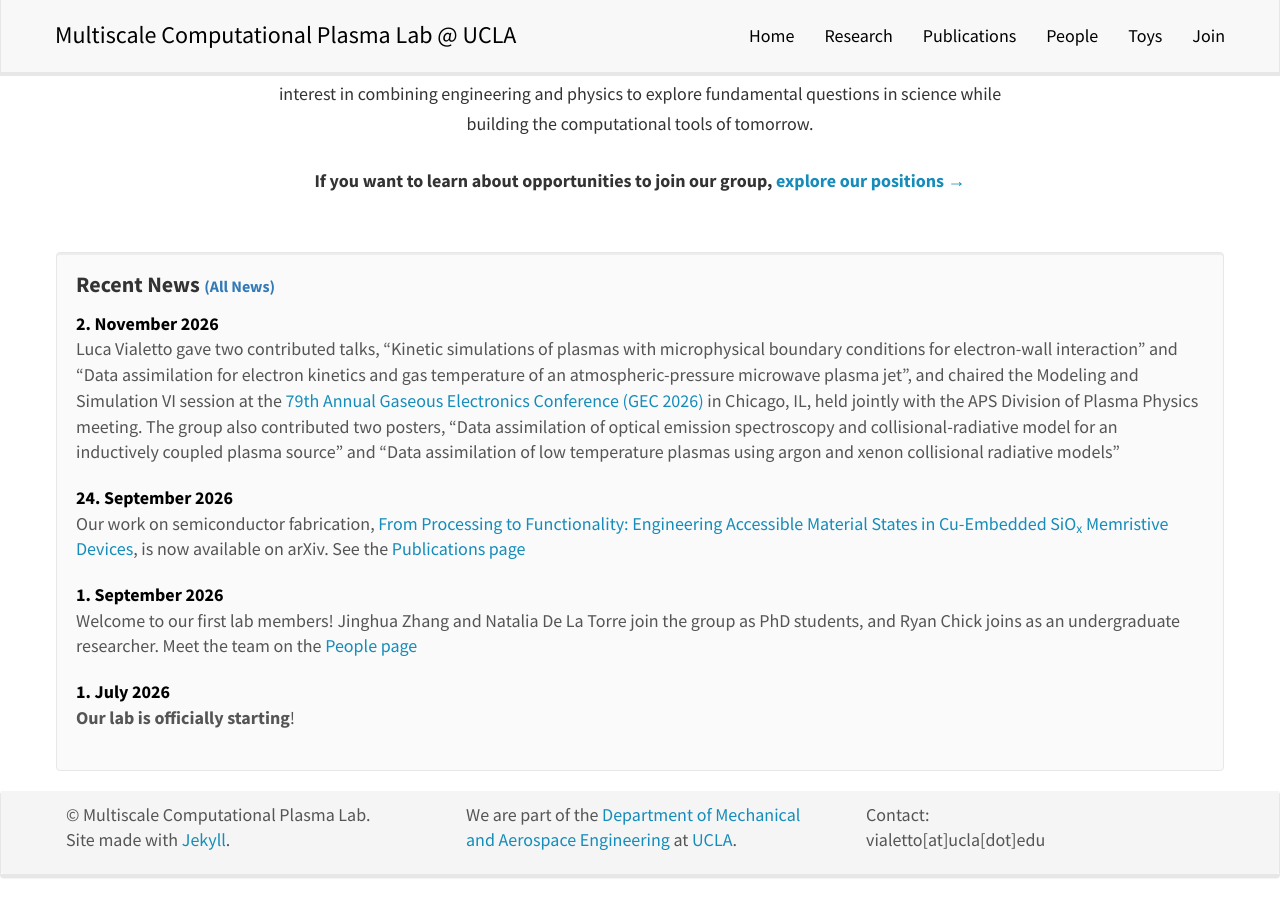
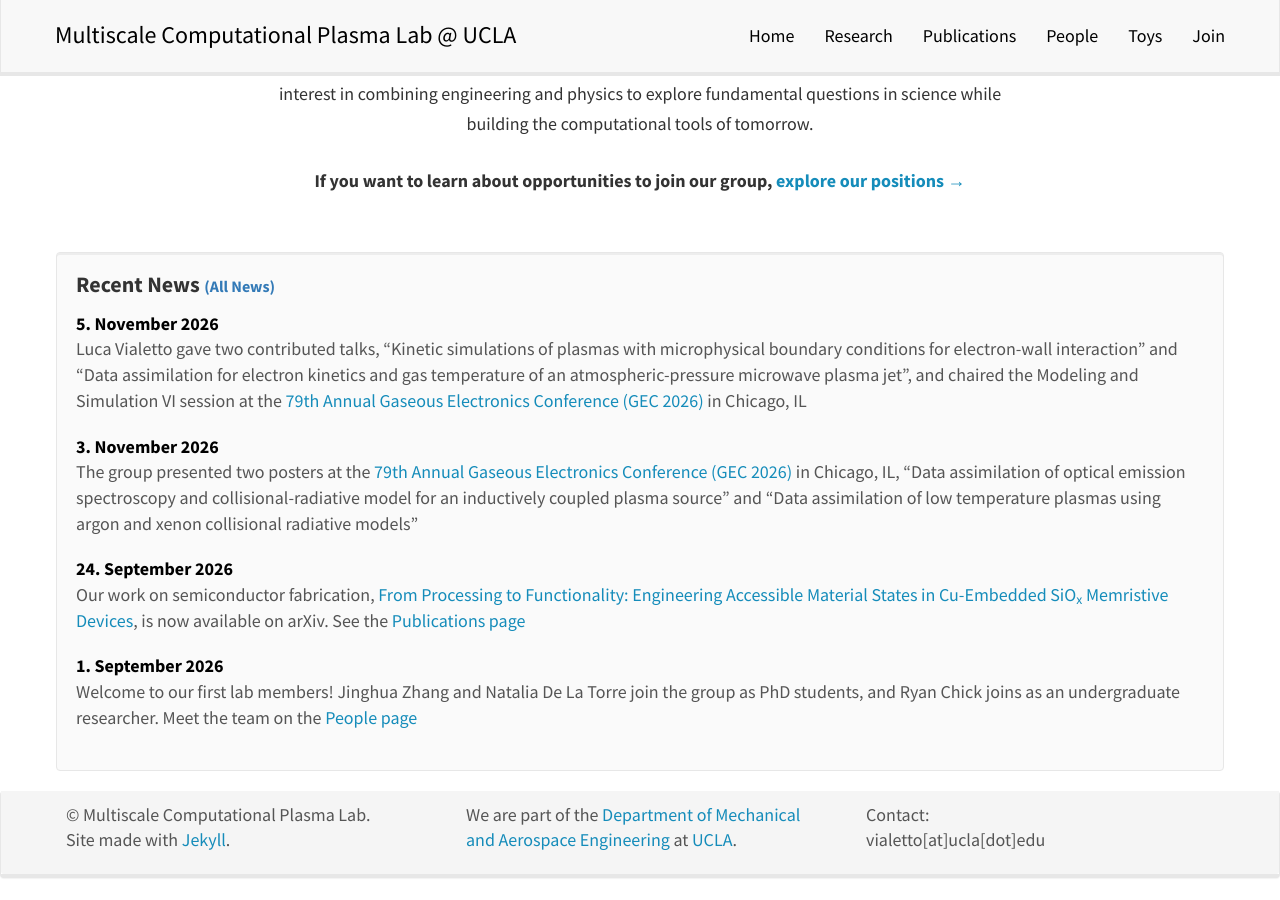
Before and after one commit to vialetto/vialettolab, a Jekyll site: the page built from _pages/home.md, in a window 1280 px wide and 900 px high, scrolled down 682 px. Built offline with Jekyll 4.4.1, drawn with Linux system fonts in a browser that asks for light colours; nearby versions of some CDN libraries; a style sheet for code colours, icons or effects is not loaded.

Commit message:
News: split GEC 2026 entry into talks/chair and posters
Co-Authored-By: Claude Fable 5.2 <noreply@anthropic.com>

```diff
--- a/_data/news.yml
+++ b/_data/news.yml
@@ -1,5 +1,8 @@
-- date: 2. November 2026
-  headline: Luca Vialetto gave two contributed talks, "Kinetic simulations of plasmas with microphysical boundary conditions for electron-wall interaction" and "Data assimilation for electron kinetics and gas temperature of an atmospheric-pressure microwave plasma jet", and chaired the Modeling and Simulation VI session at the [79th Annual Gaseous Electronics Conference (GEC 2026)](https://www.apsgec.org/gec2026/) in Chicago, IL, held jointly with the APS Division of Plasma Physics meeting. The group also contributed two posters, "Data assimilation of optical emission spectroscopy and collisional-radiative model for an inductively coupled plasma source" and "Data assimilation of low temperature plasmas using argon and xenon collisional radiative models"
+- date: 5. November 2026
+  headline: Luca Vialetto gave two contributed talks, "Kinetic simulations of plasmas with microphysical boundary conditions for electron-wall interaction" and "Data assimilation for electron kinetics and gas temperature of an atmospheric-pressure microwave plasma jet", and chaired the Modeling and Simulation VI session at the [79th Annual Gaseous Electronics Conference (GEC 2026)](https://www.apsgec.org/gec2026/) in Chicago, IL
+
+- date: 3. November 2026
+  headline: The group presented two posters at the [79th Annual Gaseous Electronics Conference (GEC 2026)](https://www.apsgec.org/gec2026/) in Chicago, IL, "Data assimilation of optical emission spectroscopy and collisional-radiative model for an inductively coupled plasma source" and "Data assimilation of low temperature plasmas using argon and xenon collisional radiative models"
 
 - date: 24. September 2026
   headline: "Our work on semiconductor fabrication, [From Processing to Functionality: Engineering Accessible Material States in Cu-Embedded SiO<sub>x</sub> Memristive Devices](https://arxiv.org/abs/2609.30047), is now available on arXiv. See the [Publications page](/publications/)"
```
